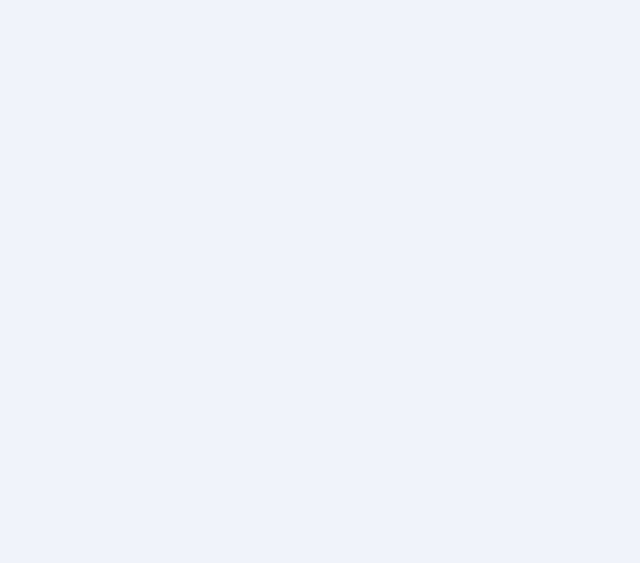
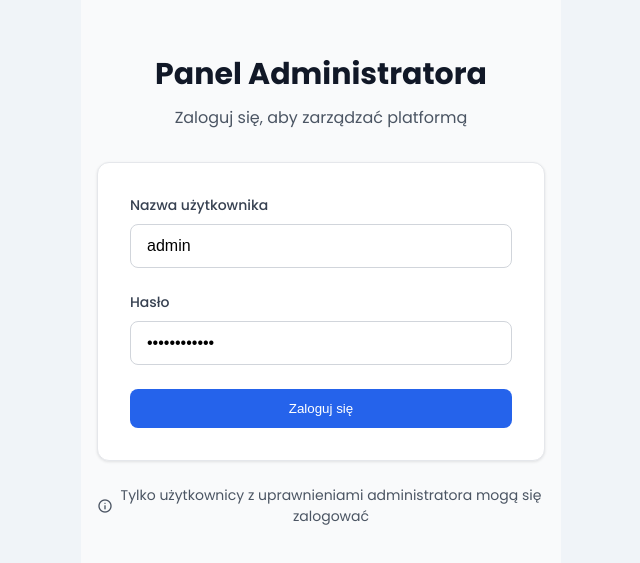
Before and after one commit to Zenkovsky03/CEZ3.0, a React (Vite) app in the folder frontend/: page /admin in a window 1280 px wide. Before the commit this address had no page. Shown: the part 111-674 px from the top of the page, without its empty margins (319-959 px from the left). Built offline with nearby package versions, Linux system fonts and the light colour scheme.

Commit message:
feat: Update admin routing from /admin/users to /admin

```diff
--- a/frontend/src/App.jsx
+++ b/frontend/src/App.jsx
@@ -20,8 +20,8 @@ function App() {
                     <Route path="/courses/create" element={<CourseCreate/>}/>
                     <Route path="/courses/:id/edit" element={<CourseCreate isEditMode={true}/>}/>
                     <Route path="/courses/:id" element={<CourseDetails/>}/>
-                    <Route path="/admin/users" element={<AdminUsersPage/>}/>
-                    <Route path="/admin/users/edit/:id" element={<EditUserPage/>}/>
+                    <Route path="/admin" element={<AdminUsersPage/>}/>
+                    <Route path="/admin/edit/:id" element={<EditUserPage/>}/>
                 </Routes>
             </div>
         </BrowserRouter>
--- a/frontend/src/component/Admin/Layout/AdminLayout.jsx
+++ b/frontend/src/component/Admin/Layout/AdminLayout.jsx
@@ -11,7 +11,7 @@ const AdminLayout = ({ children, onLogout }) => {
 
     const navItems = [
         { name: 'Dashboard', icon: 'dashboard', path: '/admin/dashboard', active: false },
-        { name: 'Użytkownicy', icon: 'group', path: '/admin/users', active: true },
+        { name: 'Użytkownicy', icon: 'group', path: '/admin', active: true },
         { name: 'Kursy', icon: 'school', path: '/admin/courses', active: false },
         { name: 'Quizy i Oceny', icon: 'quiz', path: '/admin/quizzes', active: false },
         { name: 'Powiadomienia', icon: 'notifications', path: '/admin/notifications', active: false },
--- a/frontend/src/component/Admin/Users/components/ui/UsersTable.jsx
+++ b/frontend/src/component/Admin/Users/components/ui/UsersTable.jsx
@@ -114,7 +114,7 @@ const UsersTable = ({ users, loading, onDeleteClick }) => {
                                                     : 'admin-users__action-btn--edit'
                                             }`}
                                             title={user.role === 'Admin' ? 'Nie można edytować admina' : 'Edytuj'}
-                                            onClick={() => user.role !== 'Admin' && navigate(`/admin/users/edit/${user.id}`)}
+                                            onClick={() => user.role !== 'Admin' && navigate(`/admin/edit/${user.id}`)}
                                             disabled={user.role === 'Admin'}
                                         >
                                             <span className="material-symbols-outlined">edit</span>
--- a/frontend/src/component/Admin/Users/pages/EditUserPage.jsx
+++ b/frontend/src/component/Admin/Users/pages/EditUserPage.jsx
@@ -26,7 +26,7 @@ const EditUserPage = () => {
 
     useEffect(() => {
         if (!token) {
-            navigate('/admin/users');
+            navigate('/admin');
             return;
         }
 
@@ -258,7 +258,7 @@ const EditUserPage = () => {
             }));
 
             setTimeout(() => {
-                navigate('/admin/users');
+                navigate('/admin');
             }, 2000);
         } catch (err) {
             setError(err.message);
@@ -270,13 +270,13 @@ const EditUserPage = () => {
 
     const handleLogout = () => {
         localStorage.removeItem('token');
-        navigate('/admin/users');
+        navigate('/admin');
     };
 
     if (!token) return null;
 
     const breadcrumbItems = [
-        { label: 'Użytkownicy', onClick: () => navigate('/admin/users') },
+        { label: 'Użytkownicy', onClick: () => navigate('/admin') },
         { label: 'Edycja', isActive: false },
         { label: `${firstName} ${lastName}`, isActive: true }
     ];
@@ -292,7 +292,7 @@ const EditUserPage = () => {
                     <div className="admin-users__edit-user__error-page">
                         <span className="material-symbols-outlined">error</span>
                         <p>{error}</p>
-                        <button onClick={() => navigate('/admin/users')}>
+                        <button onClick={() => navigate('/admin')}>
                             Powrót do listy użytkowników
                         </button>
                     </div>
@@ -306,7 +306,7 @@ const EditUserPage = () => {
                                 <p>Zaktualizuj informacje o użytkowniku</p>
                             </div>
                             <button
-                                onClick={() => navigate('/admin/users')}
+                                onClick={() => navigate('/admin')}
                                 className="admin-users__edit-user__back-btn"
                             >
                                 <span className="material-symbols-outlined">arrow_back</span>
@@ -390,7 +390,7 @@ const EditUserPage = () => {
                                     <div className="admin-users__edit-user__actions">
                                         <button
                                             type="button"
-                                            onClick={() => navigate('/admin/users')}
+                                            onClick={() => navigate('/admin')}
                                             className="admin-users__edit-user__cancel-btn"
                                             disabled={saving}
                                         >
```
